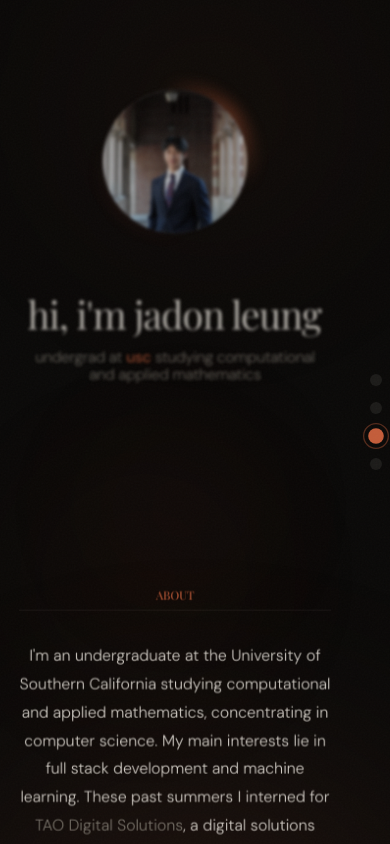
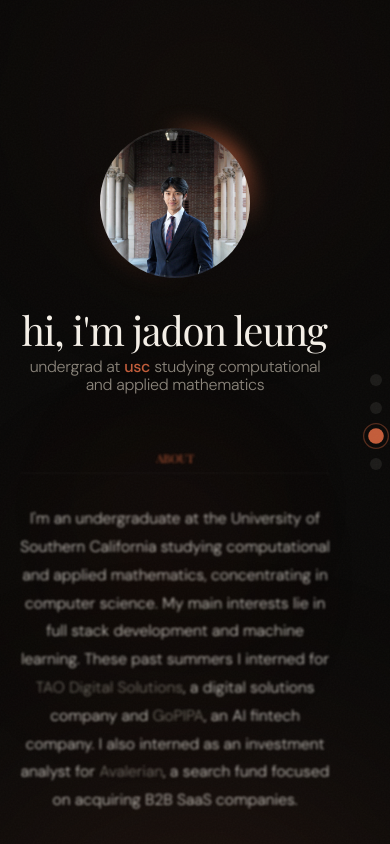
Before and after one commit to jadon-leung/personal_website, a React (Vite) app: page / in a window 390 px wide. Shown: the top 844 px of the page. Built offline with nearby package versions, Linux system fonts and the light colour scheme; a web font is replaced by a local one.

Commit message:
animation changes

```diff
--- a/src/FullPageScroll.css
+++ b/src/FullPageScroll.css
@@ -280,14 +280,45 @@
 }
 
 /* ============================================
+   HERO SECTION - SIDE BY SIDE LAYOUT
+   ============================================ */
+
+.hero-section {
+  min-height: auto !important;
+  padding-top: var(--space-xl) !important;
+  padding-bottom: var(--space-lg) !important;
+}
+
+.hero-content {
+  display: flex;
+  align-items: center;
+  gap: var(--space-xl);
+  width: 100%;
+}
+
+.hero-text {
+  flex: 1;
+}
+
+.hero-text #heyStyle {
+  margin-top: 0;
+  margin-bottom: var(--space-sm);
+}
+
+.hero-text .header {
+  margin-bottom: 0;
+}
+
+/* ============================================
    HEADSHOT SECTION - LARGER SIZE
    ============================================ */
 
 .headshot-container {
   display: flex;
   justify-content: flex-start;
-  margin-bottom: var(--space-xl);
+  margin-bottom: 0;
   perspective: 1000px;
+  flex-shrink: 0;
 }
 
 .headshot-wrapper {
@@ -754,6 +785,12 @@ h2 {
     letter-spacing: 0.1em;
   }
 
+  .hero-content {
+    flex-direction: column;
+    text-align: center;
+    gap: var(--space-lg);
+  }
+
   .headshot-container {
     justify-content: center;
   }
@@ -761,6 +798,10 @@ h2 {
   .headshot-wrapper {
     width: 150px;
     height: 150px;
+  }
+
+  .hero-text {
+    text-align: center;
   }
 
   #heyStyle {
--- a/src/FullPageScroll.tsx
+++ b/src/FullPageScroll.tsx
@@ -54,13 +54,24 @@ const FullPageScroll = () => {
         updateActiveSection();
 
         // Apply scroll-based transforms to all sections
-        sectionsRef.current.forEach((section) => {
+        sectionsRef.current.forEach((section, index) => {
             if (!section) return;
 
             const rect = section.getBoundingClientRect();
             const windowHeight = window.innerHeight;
             const sectionCenter = rect.top + rect.height / 2;
             const viewportCenter = windowHeight / 2;
+
+            // Hero section (index 0) - keep fully visible when near top of page
+            if (index === 0) {
+                const isNearTop = rect.top >= -100 && rect.top <= windowHeight * 0.3;
+                if (isNearTop) {
+                    section.style.transform = 'translateY(0) scale(1)';
+                    section.style.filter = 'blur(0px)';
+                    section.style.opacity = '1';
+                    return;
+                }
+            }
 
             // Calculate how far from center (0 = center, 1 = edge)
             const distanceFromCenter = Math.abs(sectionCenter - viewportCenter) / (windowHeight / 2);
@@ -218,8 +229,9 @@ const FullPageScroll = () => {
                 {/* Hero Section */}
                 <header
                     ref={setSectionRef(0)}
-                    className={`section-container ${activeSection === 0 ? 'section-active' : ''}`}
+                    className={`section-container hero-section ${activeSection === 0 ? 'section-active' : ''}`}
                 >
+                    <div className="hero-content">
                         <div className="headshot-container animate-on-scroll">
                             <div className="headshot-wrapper">
                                 <div className="headshot-glow" />
@@ -239,6 +251,7 @@ const FullPageScroll = () => {
                             </div>
                         </div>
 
+                        <div className="hero-text">
                             <h1 id="heyStyle" ref={titleRef}>hi, i'm jadon leung</h1>
                             <h3 className="header">
                                  undergrad at{' '}
@@ -247,6 +260,8 @@ const FullPageScroll = () => {
                                 </a>
                                 {' '}studying computational and applied mathematics
                             </h3>
+                        </div>
+                    </div>
                 </header>
 
                 {/* About Section */}
```
Lines whose indentation alone changed are shown as unchanged.
